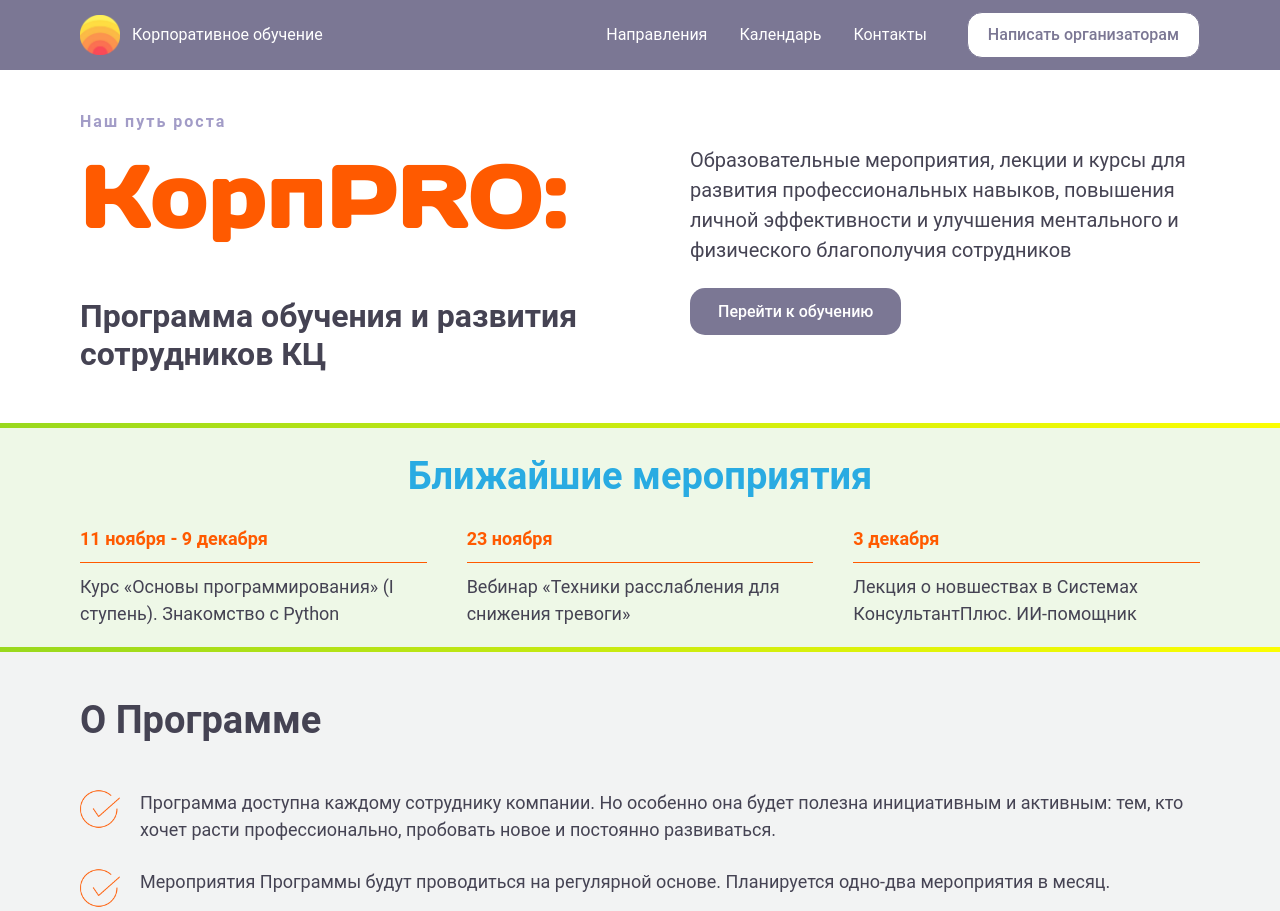
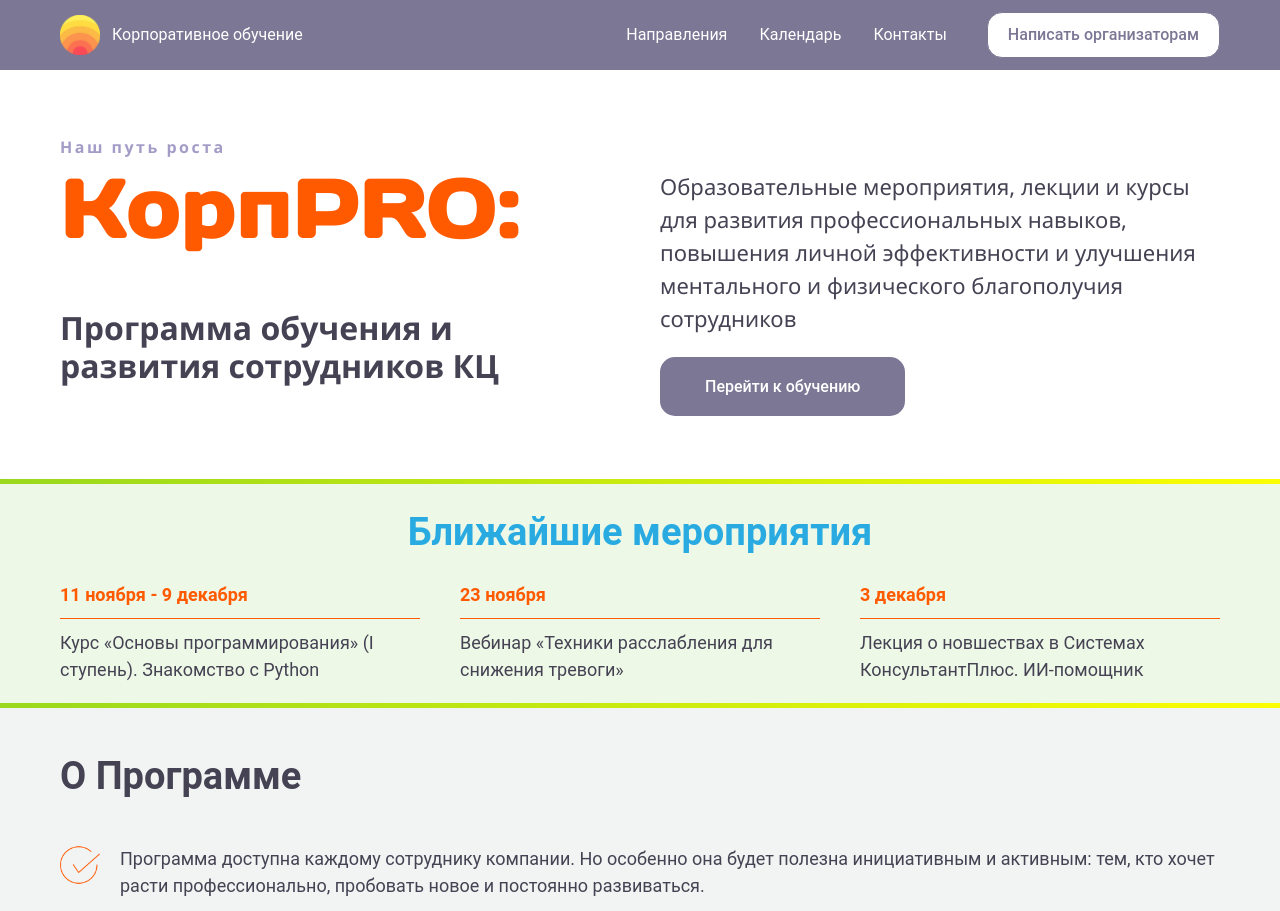
Before and after one commit to GalaMalin/Education, a plain HTML site: page index.html in a window 1280 px wide. Shown: the top 911 px of the page. Drawn offline with Linux system fonts and the light colour scheme.

Commit message:
Add files via upload

```diff
--- a/index.html
+++ b/index.html
@@ -8,7 +8,7 @@
 </head>
 <body id="top">
     <header class="header">
-        <div class="header__container">
+        <div class="header__container container">
             <a href="#top" class="header__logo_link">
                 <div class="header__logo">
                     <img src="Pic/logo_main.png" alt="" class="logo__img">
@@ -30,9 +30,9 @@
         <div class="container">
             <div class="main__content">
                 <div class="main__left">
-                        <p class="hi1">Наш путь роста</p>
-                        <p class="hi2">КорпPRO:</p>
-                        <h1 class="hi3">Программа обучения и развития сотрудников КЦ</h1>
+                    <div class="hi1">Наш путь роста</div>
+                    <div class="hi2">КорпPRO:</div>
+                    <h1 class="hi3">Программа обучения и развития сотрудников КЦ</h1>
                 </div>
                 <div class="main__right">
                     <div class="hi4">
@@ -469,7 +469,7 @@
     </main>
 
     <footer class="footer">
-        <div class="footer__container">
+        <div class="footer__container container">
             <div class="header__logo">
                 <img src="Pic/logo_main.png" alt="" class="logo__img">
                 <span class="logo__text">Корпоративное обучение, 2026-2027</span>
--- a/styles.css
+++ b/styles.css
@@ -10,13 +10,13 @@ html {
     scroll-padding-top: 80px; /* МАГИЯ: отступ сверху при скролле к якорям */
 }
 body {
-    font-family: Roboto, sans-serif, -apple-system, BlinkMacSystemFont, 'Segoe UI';
+    font-family: Roboto, 'Segoe UI', sans-serif, -apple-system, BlinkMacSystemFont;
     font-size: 16px;
     line-height: 1.5;
     color: #454353;
 }
 .container {
-    max-width: 1160px;
+    max-width: 1200px;
     margin: 0 auto;
     padding: 0 20px;
     height: 100%;
@@ -34,14 +34,15 @@ h2 {
 }
 a {
     text-decoration: none;
-    color: inherit; /* Это тоже очень полезно, чтобы ссылки не становились синими */
+    color: inherit; /* чтобы ссылки не становились синими */
 }
 /* --- Кнопка стандартная --- */
 .btn-primary {
+    font-family: Roboto, 'Segoe UI', sans-serif, -apple-system, BlinkMacSystemFont;
     background-color: #7b7794;
     color: #ffffff;
     border: none;
-    padding: 14px 28px;
+    padding: 20px 45px;
     font-size: 16px;
     font-weight: 500;
     border-radius: 15px;
@@ -74,10 +75,6 @@ a {
 }
 
 .header__container {
-    max-width: 1160px;
-    margin: 0 auto;
-    padding: 0 20px;
-    height: 100%;
     display: flex;
     align-items: center;
     justify-content: space-between;
@@ -173,7 +170,7 @@ a {
 .main__content {
     display: grid;
     grid-template-columns: 1fr 1fr;
-    gap: 100px;
+    gap: 40px;
     align-items: start; /* чтобы блоки не растягивались по высоте */
     margin-bottom: 50px;
 }
@@ -191,34 +188,39 @@ a {
 
 /* --- Тексты в Обложке --- */
 .hi1 {
+    font-family: Segoe UI, sans-serif;
     font-size: 16px;
     font-weight: 600;
-    letter-spacing: 2px;
+    letter-spacing: 2.5px;
     color: rgb(162, 156, 199);
+    margin-top: 25px;
 }
 .hi2 {
     font-family: 'DayOne';
-    font-size: 85px;
+    font-size: 80px;
     font-weight: 700;
     letter-spacing: 2.5px;
     color: rgb(255, 90, 0);
+    margin-top: -10px;
+    margin-bottom: 40px;
 }
-.hi2 {
-    margin-bottom: 35px;
-}
+
 .hi3 {
+    font-family: Segoe UI, sans-serif;
     font-size: 32px;
-    font-weight: 600;
+    font-weight: 700;
     line-height: 1.2;
 }
 .hi4 {
-    font-size: 20px;
+    font-family: Segoe UI, sans-serif;
+    font-size: 22px;
     letter-spacing: 1,5px;
-    font-weight: 400;
-    padding-top: 35px;
+    font-weight: 100;
+    padding-top: 60px;
+    margin-bottom: 10px;
 }
 .hi5 {
-    margin: 35px 0;
+    margin: 30px 0;
 }
 
 
@@ -544,15 +546,10 @@ a {
 }
 
 .footer__container {
-    max-width: 1160px;
-    margin: 0 auto;
-    padding: 0 20px;
-    height: 100%;
     display: flex;
     align-items: center;
     justify-content: space-between;
 }
-
 
 
 /* ───────── Модальное окно ───────── */
```
